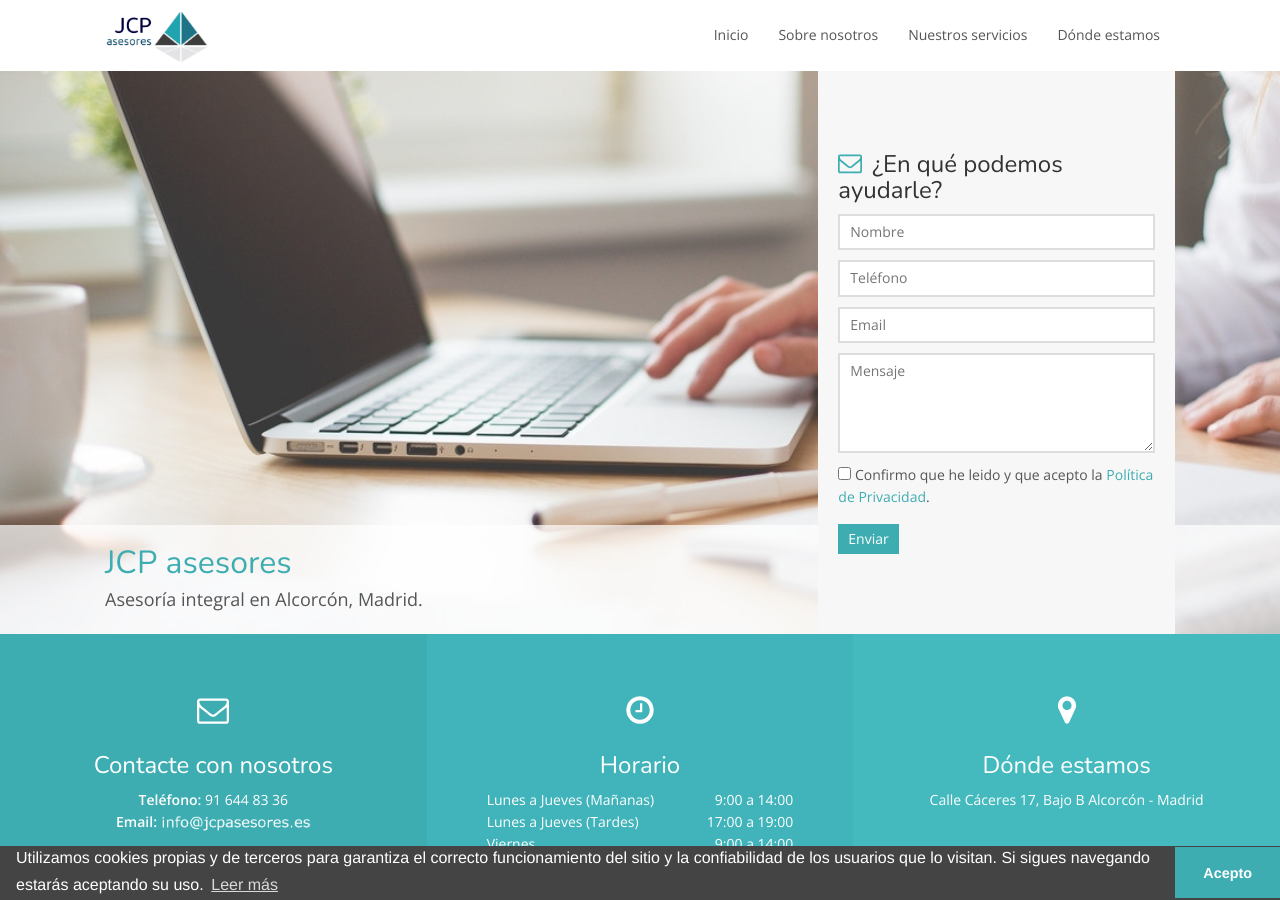
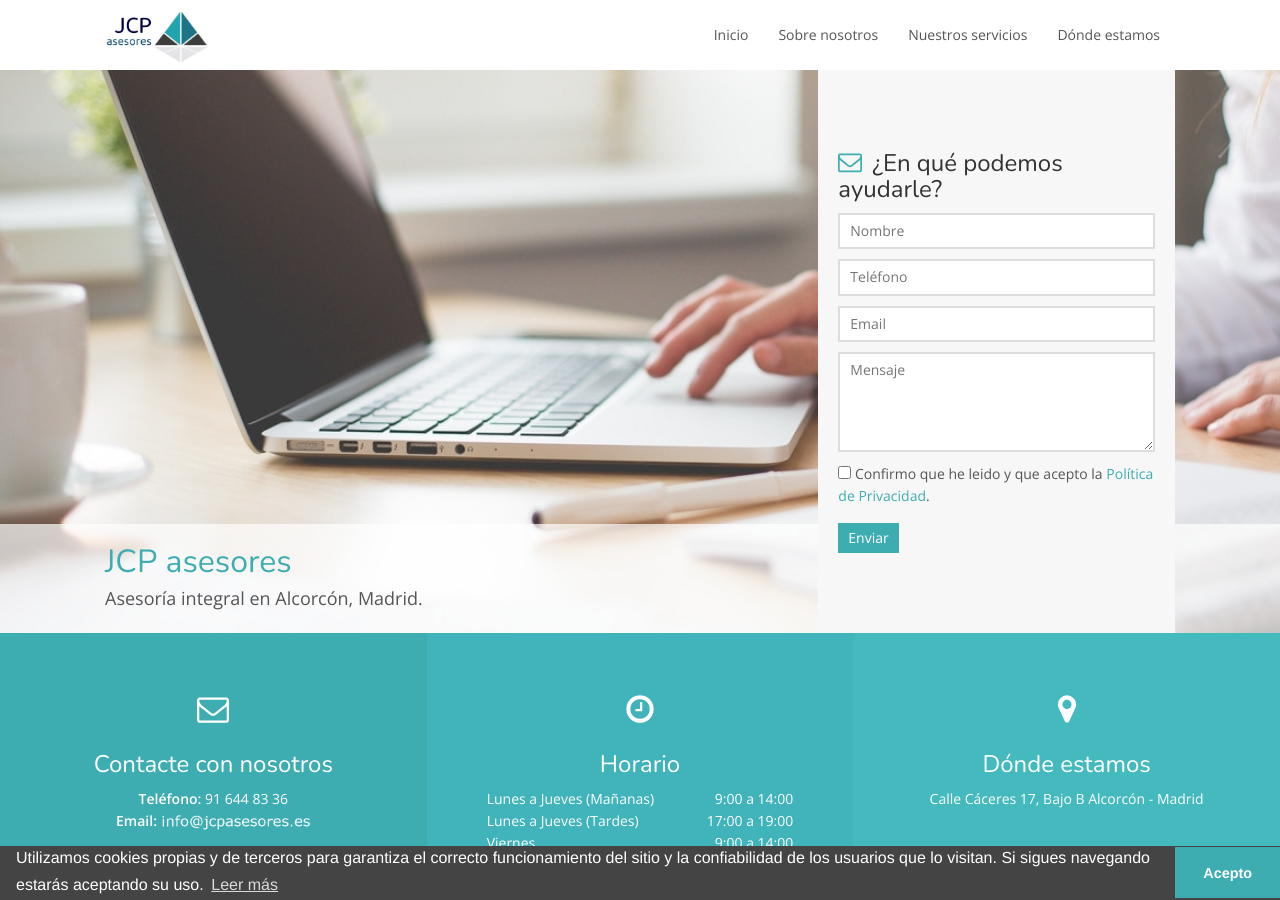
Before and after one commit to MpCity/MpCity.github.io, a Jekyll site: the page built from index.html, in a window 1280 px wide and 900 px high. Built offline with Jekyll 4.4.1, drawn with Linux system fonts in a browser that asks for light colours.

Commit message:
Update default.html

```diff
--- a/_layouts/default.html
+++ b/_layouts/default.html
@@ -1,5 +1,5 @@
 {% include doctype-head.html %}
-<body data-spy="scroll" data-offset="80" data-target=".scrollspy" id="top" style="padding-top: 1px;">
+<body data-spy="scroll" data-offset="80" data-target=".scrollspy" id="top">
     {% include svg-defs.svg %}
     <!--[if lt IE 10]>
         <p class="oldie">You are using an outdated browser. <a href="http://browsehappy.com/">Upgrade your browser today</a> to better experience this site.</p>
```
